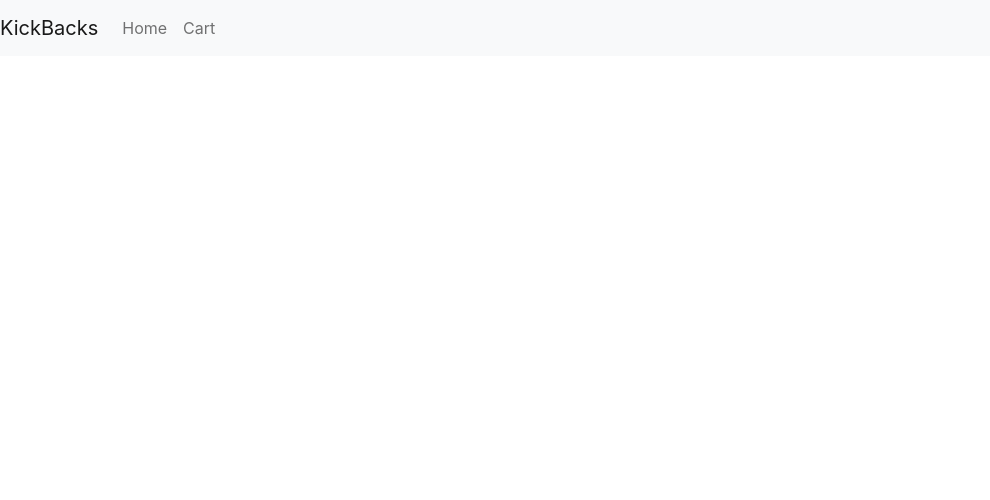
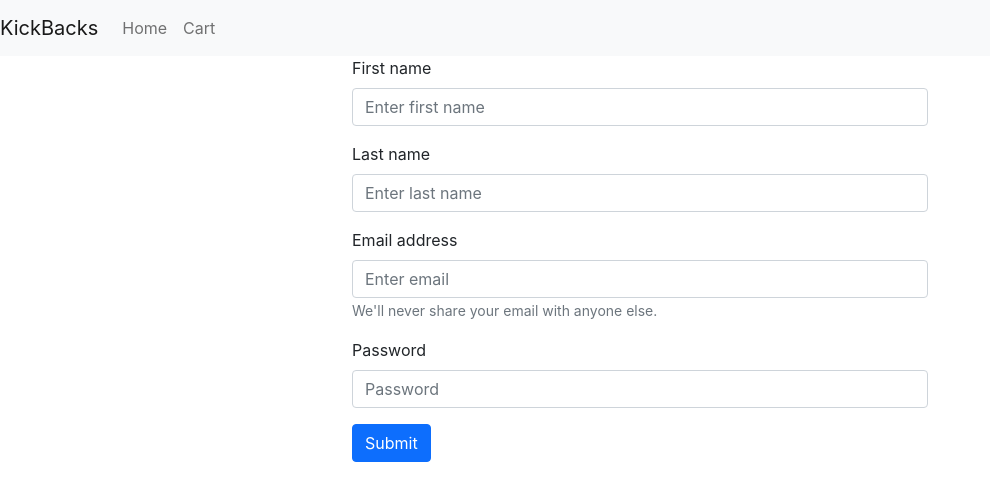
Before and after one commit to StevenLof777/KickBacks, a React (Create React App) app in the folder client/: page /signup in a window 1280 px wide. Before the commit this address had no page. Shown: the top 500 px of the page, without its empty margins (0-990 px from the left). Built offline with nearby package versions, Linux system fonts and the light colour scheme.

Commit message:
Style signup form

```diff
--- a/client/src/App.js
+++ b/client/src/App.js
@@ -5,7 +5,7 @@ import {BrowserRouter, Routes, Route} from 'react-router-dom'
 // import Login from "./pages/Login/Login";
 // import Navbar from "./pages/Profile/Navbar.js";
 import Navigation from './components/NavBar/Navigation'
-// import Signup from "./pages/Signup/Signup";
+import Signup from "./pages/Signup/Signup";
 import Home from './pages/Home/Home.js';
 import Products from './components/Products/Products.js'
 import Cart from './pages/Cart/Cart.js'
@@ -18,6 +18,7 @@ function App() {
           <Route path="/product/:slug" element={<Products />} />
           <Route path="/" element={<Home />} />
           <Route path="/cart" element={<Cart />} />
+          <Route path='/signup' element={<Signup/>}></Route>
         </Routes>
     </BrowserRouter>
   );
--- a/client/src/pages/SignUp/Signup.js
+++ b/client/src/pages/SignUp/Signup.js
@@ -1,161 +1,126 @@
-import React, { useState } from 'react';
-// import {Form, Button, Alert} from 'react-bootstrap';
-import { useNavigate } from 'react-router-dom';
-import axios from 'axios'
-// import AuthService from '../../actions/auth';
-// import {signup} from '../../api/index'
+import { useState } from 'react';
+import {Form, Button, Alert, Container} from 'react-bootstrap';
+// import { useNavigate } from 'react-router-dom';
+import AuthService from '../../actions/auth';
+import {signup} from '../../api/index'
+import styles from './styles.css';
 
+const initialState = { firstName: '', lastName: '', email: '', password: '' };
 
 const Signup = () => {
-  const [name, setName] = useState('');
-  const [email, setEmail] = useState('');
-  const [password, setPassword] = useState('');
-  const [confPassword, setConfPassword] = useState('');
-  const [msg, setMsg] = useState('');
-  const navigate = useNavigate()
+    const [formData, setFormData] = useState(initialState);
+    const [showAlert, setShowAlert] = useState(false);
 
-    axios.defaults.withCredentials = true;
+    const handleChangeFN = (e) => {
+      e.preventDefault();
+      const { value } = e.target;
+      setFormData({
+        ...formData,
+        firstName: value,
+      });
+    };
 
-    const Register = async (e) => {
+    const handleChangeLN = (e) => {
       e.preventDefault();
+      const { value } = e.target;
+      setFormData({
+        ...formData,
+        lastName: value,
+      });
+    };
+
+    const handleChangeEmail = (e) => {
+      e.preventDefault();
+      const { value } = e.target;
+      setFormData({
+        ...formData,
+        email: value,
+      });
+    };
+
+    const handleChangePw = (e) => {
+      e.preventDefault();
+      const { value } = e.target;
+      setFormData({
+        ...formData,
+        password: value,
+      });
+    };
+
+    const handleFormSubmit = async (e) => {
+      e.preventDefault();
+      console.log(formData)
       try {
-          await axios.post('http://localhost:5000/users', {
-              name: name,
-              email: email,
-              password: password,
-              confPassword: confPassword
-          });
-          navigate(`/`);
-      } catch (error) {
-          if (error.response) {
-              setMsg(error.response.data.msg);
-          }
+        const { data } = await signup({
+          variables: { ...formData },
+        });
+
+        AuthService.login(data.signup.token);
+      } catch (e) {
+        console.error(e);
       }
-  }
-
-    //   const login = () => {
-    //     axios.post("http://localhost:3001/login", {
-    //         email: email,
-    //         password: pw,
-    //     }).then((response) => {
-    //       if (response.data.message) {
-    //         setLoginStatus(response.data.message);
-    //       } else {
-    //         setLoginStatus(response.data[0].username);
-    //       }
-    //     });
-    //   };
-
-      // useEffect(() => {
-      //   axios.get("http://localhost:3001/signup").then((response) => {
-      //     if (response.data.loggedIn === true) {
-      //       setLoginStatus('Signup successfull');
-      //     }
-      //   });
-      // }, []);
+    };
 
 
     return(
+      <Container className='small-container'>
+        <Form>
+        <Alert dismissible onClose={() => setShowAlert(false)} show={showAlert} variant='danger'>
+          Something went wrong with your signup!
+        </Alert>
 
-        <section className="hero has-background-grey-light is-fullheight is-fullwidth">
-        <div className="hero-body">
-            <div className="container">
-                <div className="columns is-centered">
-                    <div className="column is-4-desktop">
-                        <form onSubmit={Register} className="box">
-                            <p className="has-text-centered">{msg}</p>
-                            <div className="field mt-5">
-                                <label className="label">Name</label>
-                                <div className="controls">
-                                    <input type="text" className="input" placeholder="Name"
-                                        value={name} onChange={(e) => setName(e.target.value)} />
-                                </div>
-                            </div>
-                            <div className="field mt-5">
-                                <label className="label">Email</label>
-                                <div className="controls">
-                                    <input type="text" className="input" placeholder="Email" value={email} onChange={(e) => setEmail(e.target.value)} />
-                                </div>
-                            </div>
-                            <div className="field mt-5">
-                                <label className="label">Password</label>
-                                <div className="controls">
-                                    <input type="password" className="input" placeholder="******" value={password} onChange={(e) => setPassword(e.target.value)} />
-                                </div>
-                            </div>
-                            <div className="field mt-5">
-                                <label className="label">Confirm Password</label>
-                                <div className="controls">
-                                    <input type="password" className="input" placeholder="******" value={confPassword} onChange={(e) => setConfPassword(e.target.value)} />
-                                </div>
-                            </div>
-                            <div className="field mt-5">
-                                <button className="button is-success is-fullwidth">Register</button>
-                            </div>
-                        </form>
-                    </div>
-                </div>
-            </div>
-        </div>
-    </section>
+        <Form.Group className="mb-3" controlId="formBasicFirstName">
+            <Form.Label>First name</Form.Label>
+            <Form.Control
+            type="firstName"
+            placeholder="Enter first name"
+            onChange={handleChangeFN}
+            required
+            />
+            <Form.Control.Feedback type='invalid'>Required</Form.Control.Feedback>
+        </Form.Group>
+
+        <Form.Group className="mb-3" controlId="formBasicLastName">
+            <Form.Label>Last name</Form.Label >
+            <Form.Control
+            type="lastName"
+            placeholder="Enter last name"
+            onChange={handleChangeLN}
+            required
+            />
+        </Form.Group>
+
+        <Form.Group className="mb-3" controlId="formBasicEmail">
+            <Form.Label>Email address</Form.Label>
+            <Form.Control
+            type="email"
+            placeholder="Enter email"
+            onChange={handleChangeEmail}
+            // value={formData.email}
+            required
+            />
+            <Form.Text className="text-muted">
+            We'll never share your email with anyone else.
+            </Form.Text>
+        </Form.Group>
+
+        <Form.Group className="mb-3" controlId="formBasicPassword">
+            <Form.Label>Password</Form.Label>
+            <Form.Control
+            type="password"
+            placeholder="Password"
+            onChange={handleChangePw}
+            // value={formData.password}
+            required
+            />
+        </Form.Group>
+
+        <Button variant="primary" type="submit" onClick={handleFormSubmit}>
+            Submit
+        </Button>
+        </Form>
+      </Container>
     )
 }
 
 export default Signup
-
-
-        // <Form>
-        // <Alert dismissible onClose={() => setShowAlert(false)} show={showAlert} variant='danger'>
-        //   Something went wrong with your signup!
-        // </Alert>
-
-        // <Form.Group className="mb-3" controlId="formBasicFirstName">
-        //     <Form.Label>First name</Form.Label>
-        //     <Form.Control
-        //     type="firstName"
-        //     placeholder="Enter first name"
-        //     onChange={(e)=>{setFN(e.targetValue)}}
-        //     required
-        //     />
-        //     <Form.Control.Feedback type='invalid'>Required</Form.Control.Feedback>
-        // </Form.Group>
-
-        // <Form.Group className="mb-3" controlId="formBasicLastName">
-        //     <Form.Label>Last name</Form.Label >
-        //     <Form.Control
-        //     type="lastName"
-        //     placeholder="Enter last name"
-        //     onChange={(e)=>{setLN(e.targetValue)}}
-        //     required
-        //     />
-        // </Form.Group>
-
-        // <Form.Group className="mb-3" controlId="formBasicEmail">
-        //     <Form.Label>Email address</Form.Label>
-        //     <Form.Control
-        //     type="email"
-        //     placeholder="Enter email"
-        //     onChange={(e)=>{setEmail(e.targetValue)}}
-        //     // value={formData.email}
-        //     required
-        //     />
-        //     <Form.Text className="text-muted">
-        //     We'll never share your email with anyone else.
-        //     </Form.Text>
-        // </Form.Group>
-
-        // <Form.Group className="mb-3" controlId="formBasicPassword">
-        //     <Form.Label>Password</Form.Label>
-        //     <Form.Control
-        //     type="password"
-        //     placeholder="Password"
-        //     onChange={(e)=>{setPW(e.targetValue)}}
-        //     // value={formData.password}
-        //     required
-        //     />
-        // </Form.Group>
-
-        // <Button variant="primary" type="submit">
-        //     Submit
-        // </Button>
-        // </Form>
--- a/client/src/pages/SignUp/styles.css
+++ b/client/src/pages/SignUp/styles.css
@@ -0,0 +1,3 @@
+.small-container {
+    max-width: 600px
+}
```
Also changed, not shown: 2 other files (tests, documents, lock files or other folders).
